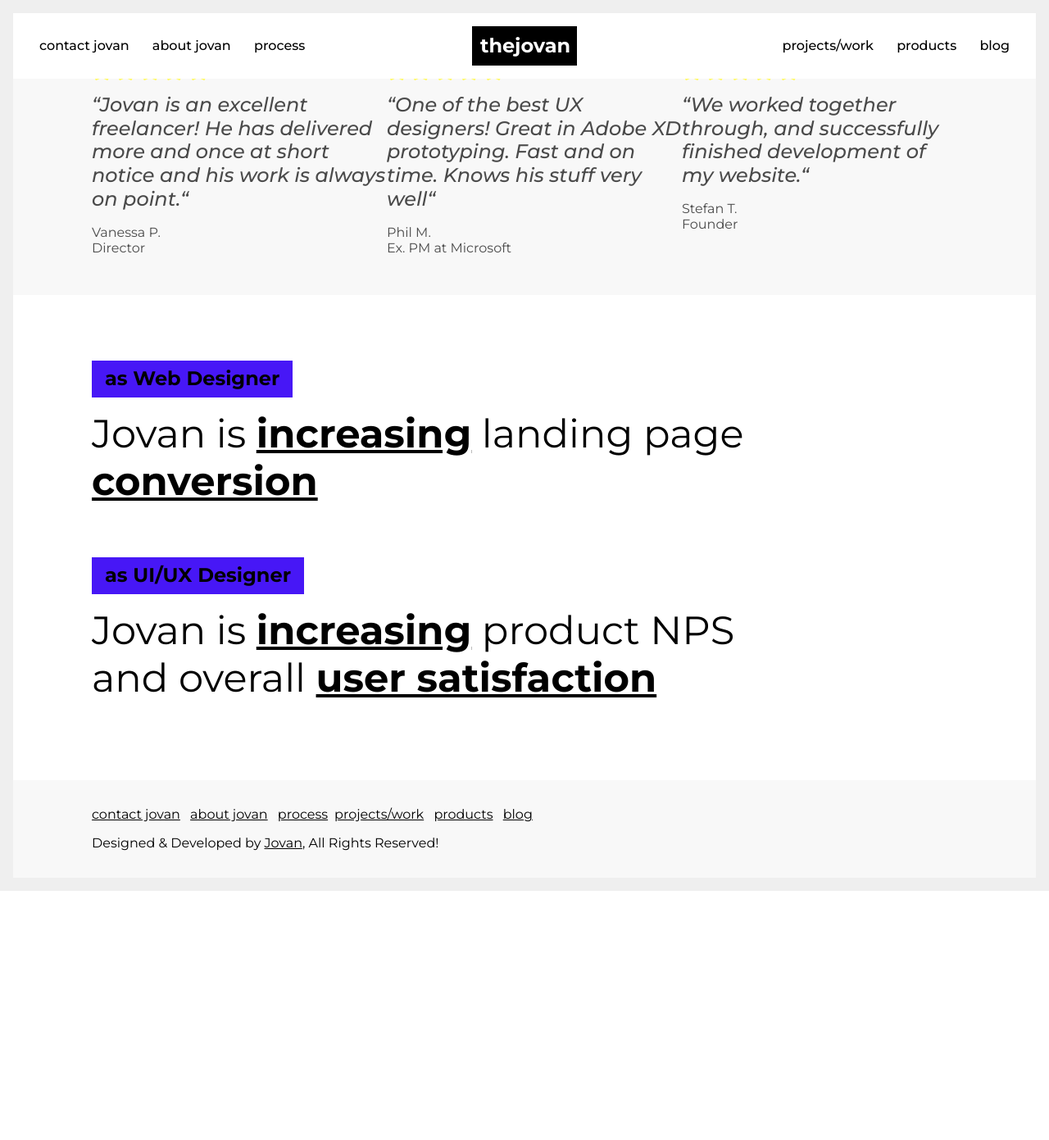
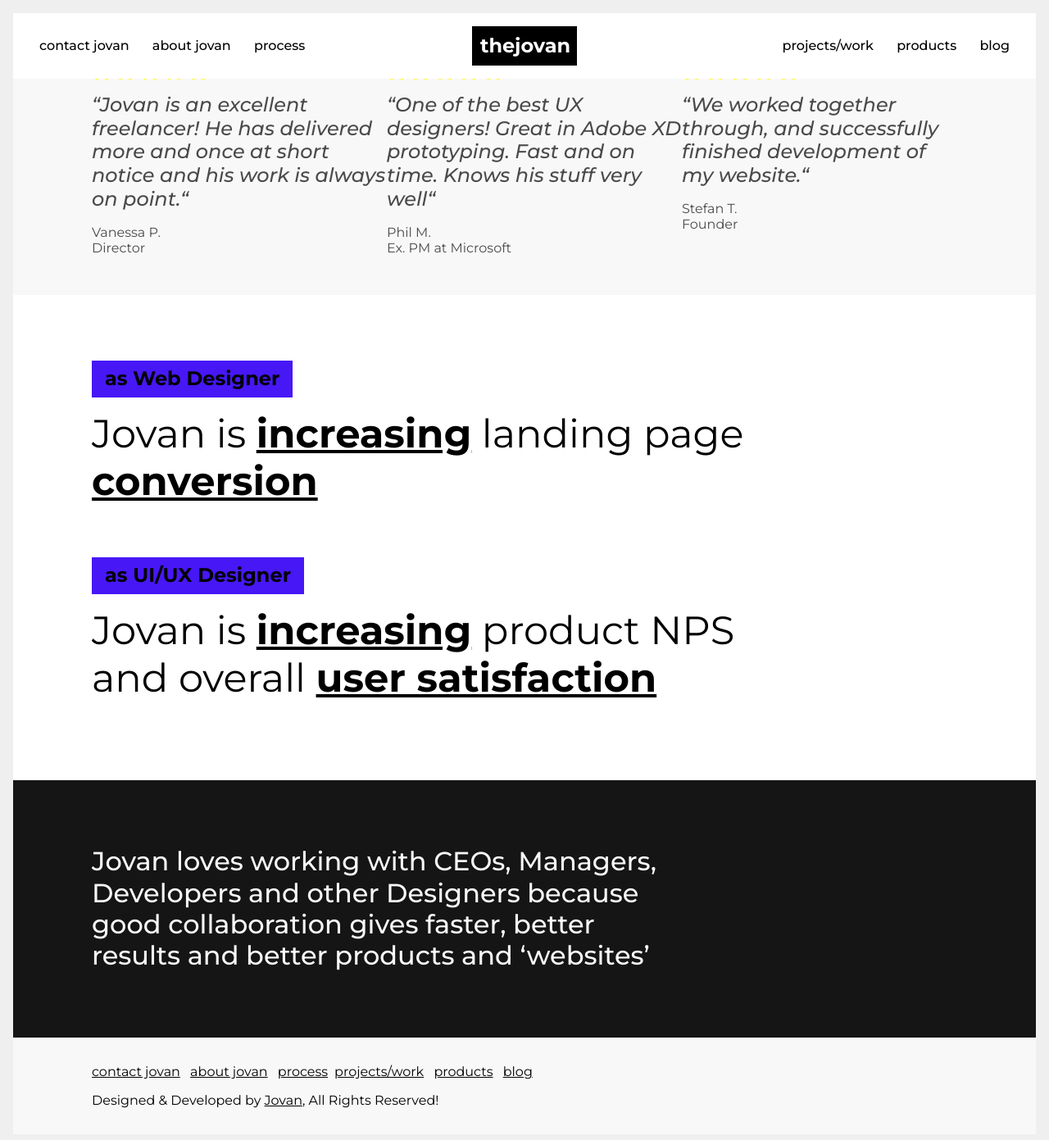
Before and after one commit to jovansavic/thejovan, a Jekyll site: the page built from _pages/index.html, in a window 1280 px wide and 1400 px high, scrolled down 827 px. Shown: the top 1391 px of the window at 82% size. Built offline with Jekyll 4.4.1, drawn with Linux system fonts in a browser that asks for light colours; before the commit the page ends 1914 px from its top, so only the background shows below that.

```diff
--- a/_includes/header.html
+++ b/_includes/header.html
@@ -2,17 +2,17 @@
 
 	<div class="header-wrap">
 		<nav class="first-nav">
-			<a href="{{ '/contact' | relative_url }}" title="Click to open Contact page">contact jovan</a>
-			<a href="{{ '/about' | relative_url }}" title="Click to open About page">about jovan</a>
-			<a href="{{ '/process' | relative_url }}" title="Click to open Process page">process</a>
+			<a href="{{ '/contact' | relative_url }}" title="Open Contact Page">contact jovan</a>
+			<a href="{{ '/about' | relative_url }}" title="More About Jovan">about jovan</a>
+			<a href="{{ '/process' | relative_url }}" title="Find Out More About Jovan's Process">process</a>
 		</nav>
 
-		<a href="{{ '/' | relative_url }}" class="header-title" title="Click to open home page"><h3>thejovan</h3></a>
+		<a href="{{ '/' | relative_url }}" class="header-title"><h3>thejovan</h3></a>
 
 		<nav class="second-nav">
-			<a href="{{ '/work' | relative_url }}" title="Click to open Work page">projects/work</a>
-			<a href="{{ '/products' | relative_url }}" title="Click to open Products by Jovan">products</a>
-			<a href="{{ '/blog' | relative_url }}" title="Click to open Products by Jovan">blog</a>
+			<a href="{{ '/work' | relative_url }}" title="Client work by Jovan">projects/work</a>
+			<a href="{{ '/products' | relative_url }}" title="Products by Jovan">products</a>
+			<a href="{{ '/blog' | relative_url }}" title="Read Jovan's Blog">blog</a>
 		</nav>
 
 		<div class="menu-toggle" id="menu-toggle">
--- /dev/null
+++ b/_includes/homepage/working-with.html
@@ -0,0 +1,3 @@
+<section class="working-with-section section-padding">
+	<h3>Jovan loves working with CEOs, Managers, Developers and other Designers because good collaboration gives faster, better results and better products and ‘websites’</h3>
+</section>
--- a/_pages/index.html
+++ b/_pages/index.html
@@ -10,3 +10,4 @@ permalink: /
 {% include homepage/hero.html %}
 {% include homepage/testimonials.html %}
 {% include homepage/what.html %}
+{% include homepage/working-with.html %}
--- a/assets/_sass/_thejovan.scss
+++ b/assets/_sass/_thejovan.scss
@@ -4,3 +4,4 @@
 @import "thejovan/home/landing";
 @import "thejovan/home/testimonials";
 @import "thejovan/home/what";
+@import "thejovan/home/working-with";
--- a/assets/_sass/thejovan/common/_reset.sass
+++ b/assets/_sass/thejovan/common/_reset.sass
@@ -34,7 +34,7 @@ body
 body
   --hard-bg: #000000
   --soft-bg: #151515
-  --negative-bg: #F4F4F4
+  --negative-bg: #fff
   --body-bg: #151515
 
   --accent: #4717F6
@@ -54,7 +54,7 @@ body
   &.dark
     --hard-bg: #000000
     --soft-bg: #151515
-    --negative-bg: #F4F4F4
+    --negative-bg: #fff
     --body-bg: #151515
 
     --accent: #4717F6
@@ -117,7 +117,7 @@ body
   @media (prefers-color-scheme: dark)
     --hard-bg: #000000
     --soft-bg: #151515
-    --negative-bg: #F4F4F4
+    --negative-bg: #fff
     --body-bg: #151515
 
     --accent: #4717F6
```
Also changed, not shown: assets/_js/common.js (+10 -0 lines), assets/_sass/thejovan/common/_elements.sass (+29 -0 lines), assets/_sass/thejovan/home/_working-with.sass (added, +13 -0 lines), assets/css/main.css, assets/css/thejovan/common/common.css, assets/js/main.js.
